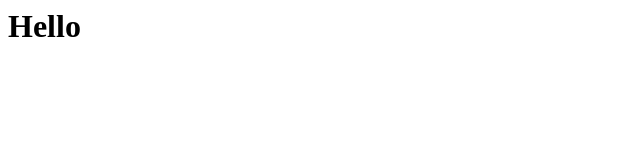
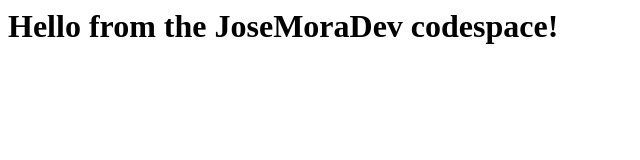
Before and after one commit to JoseMoraDev/skills-code-with-codespaces, a plain HTML site: page index.html in a window 1280 px wide. Shown: the whole page, without its empty margins (0-640 px from the left). Drawn offline with Linux system fonts and the light colour scheme.

Commit message:
Adding hello from the codespace!

```diff
--- a/index.html
+++ b/index.html
@@ -1,3 +1,3 @@
 <html>
-  <h1>Hello</h1>
+  <h1>Hello from the JoseMoraDev codespace!</h1>
 </html>
```
